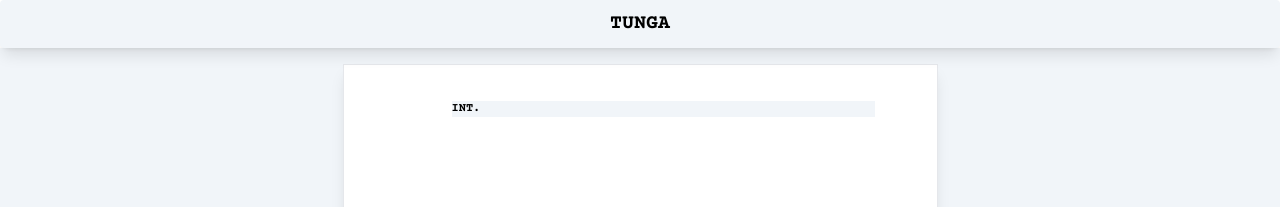
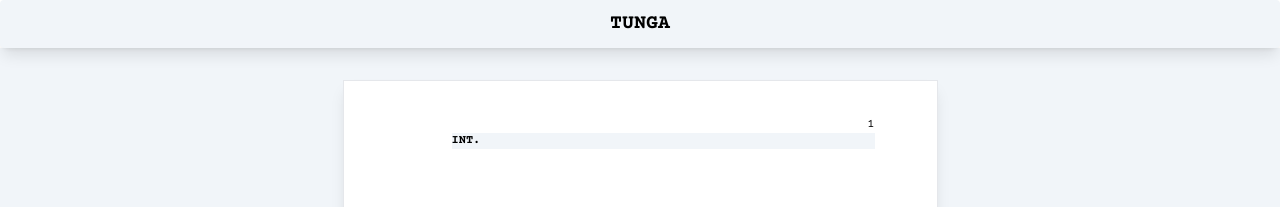
Before and after one commit to akuya-ekorot/tunga, a Next.js app: page / in a window 1280 px wide. Shown: the top 207 px of the page. Built offline with nearby package versions, Linux system fonts and the light colour scheme.

Commit message:
feat: add page numbers

```diff
--- a/src/components/ScreenplayEditor.js
+++ b/src/components/ScreenplayEditor.js
@@ -77,7 +77,6 @@ export default function ScreenplayEditor() {
       switch (parent.type) {
         case "scene":
           setElement(1);
-          console.log(element)
           type = "sceneDescription";
           break;
         case "character" :
@@ -106,7 +105,6 @@ export default function ScreenplayEditor() {
   return (
     <Slate editor={editor} value={value} onChange={setValue}>
       <Editable
-        className="w-full h-full"
         renderElement={renderElement}
         onKeyDown={(event) => onKeyDown(event, editor)}
       />
--- a/src/components/blocks/Page.jsx
+++ b/src/components/blocks/Page.jsx
@@ -6,6 +6,7 @@ import { Transforms, createEditor } from "slate";
 const initialValue = [
   {
     type: "editable-void",
+    page: 1,
     children: [{ text: "" }],
   },
 ];
@@ -15,7 +16,11 @@ const Page = () => {
 
   return (
     <Slate editor={editor} value={initialValue}>
-      <Editable renderElement={(props) => <Element {...props} />} />
+      <Editable
+        className="bg-slate-100 py-8 flex flex-col gap-4"
+        onKeyDown={(e) => e.preventDefault()}
+        renderElement={(props) => <Element {...props} />}
+      />
       <button onClick={() => insertPageVoid(editor)}>Add Page</button>
     </Slate>
   );
@@ -25,10 +30,12 @@ const insertPageVoid = (editor) => {
   const text = { text: "" };
   const voidNode = {
     type: "editable-void",
+    page: editor.children.length + 1,
     children: [text],
   };
 
   Transforms.insertNodes(editor, voidNode);
+  console.log(editor.children);
 };
 
 const withEditableVoid = (editor) => {
@@ -46,22 +53,28 @@ const Element = (props) => {
 
   switch (element.type) {
     case "editable-void":
-      return <PageVoid {...props} />;
+      return (
+        <PageVoid
+          attributes={attributes}
+          children={children}
+          page={element.page}
+        />
+      );
     default:
       return <p {...attributes}>{children}</p>;
   }
 };
 
-const PageVoid = ({ attributes }) => {
+const PageVoid = ({ attributes, children, page }) => {
   return (
-    <div className="w-full font-mono text-xs bg-slate-100 flex flex-col items-center h-full pt-4">
-      <div
-        className="bg-white border shadow-lg w-[595px] h-[857px] pl-[108px] pr-[62px] pb-[84px] pt-[36px]"
-        {...attributes}
-        contentEditable={false}
-      >
-        <ScreenplayEditor />
-      </div>
+    <div
+      {...attributes}
+      contentEditable={false}
+      className="bg-white border font-mono text-xs mx-auto shadow-lg w-[595px] h-[857px] pl-[108px] pr-[62px] pb-[84px] pt-[36px]"
+    >
+      <p className="text-right">{page}</p>
+      <ScreenplayEditor />
+      <div className="hidden">{children}</div>
     </div>
   );
 };
```
